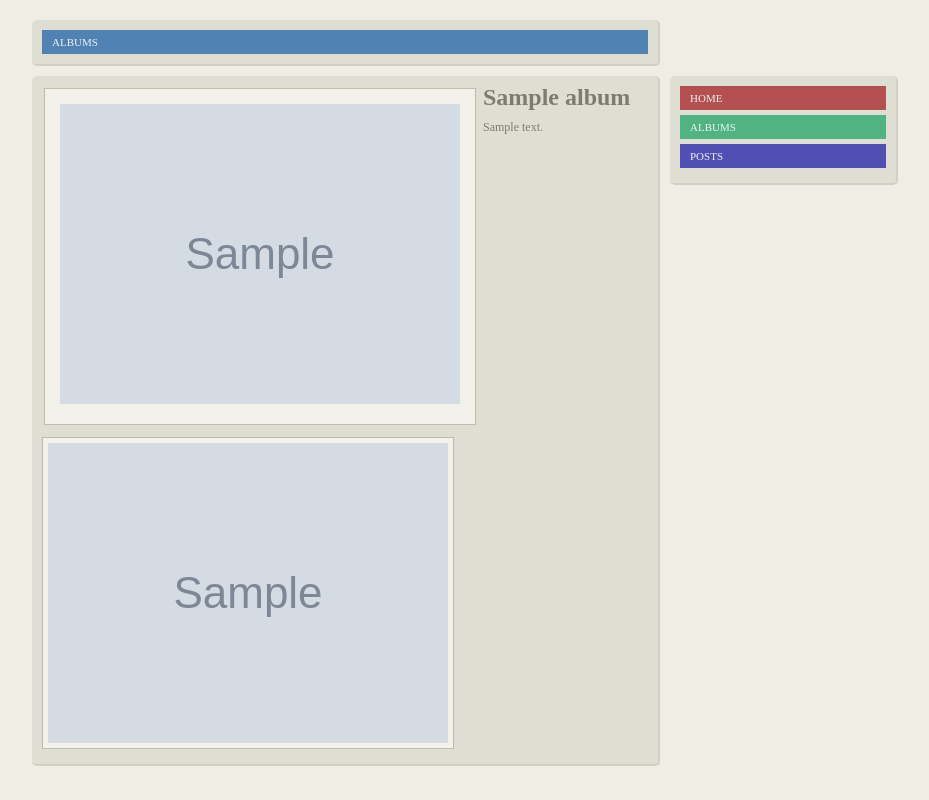
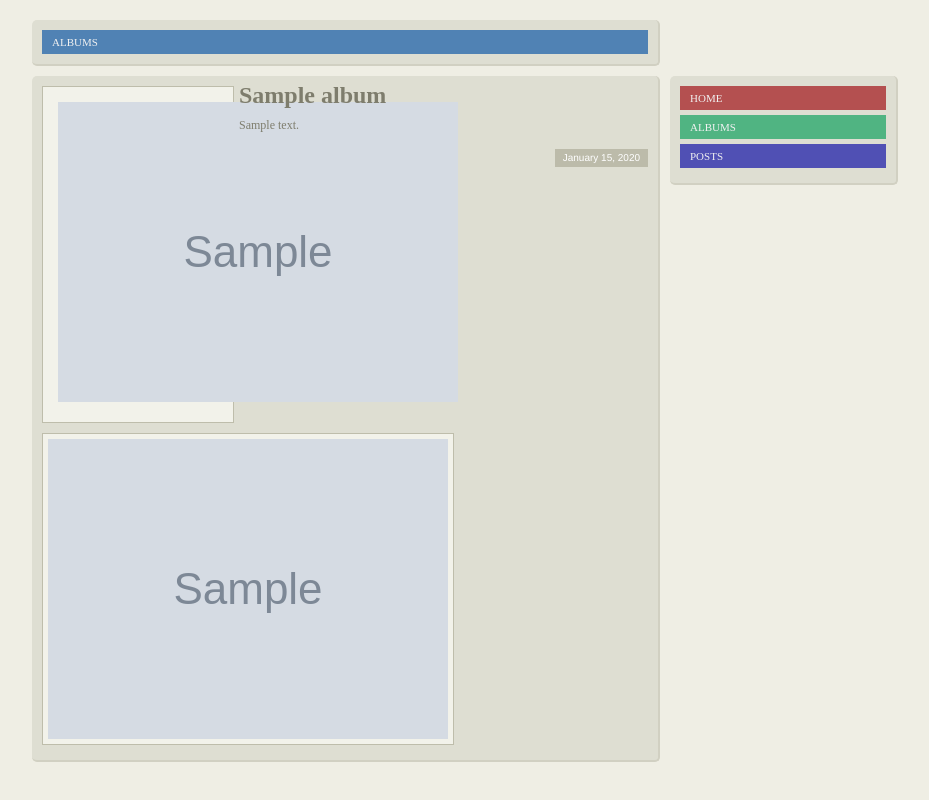
Before and after one commit to nicpottier/cloudwich, a Django app: template templates/album.html in a window 1280 px wide. Shown: the whole page, without its empty margins (158-1087 px from the left). Run offline with Django 3.2, Linux system fonts and the light colour scheme; the template is opened without the code that fills it: most values are stand-ins (such as "Sample title", 1, 10 or a date in 2020); grey boxes marked "Sample" are stand-in pictures; some libraries are stand-ins or nearby versions.

Commit message:
add picasa dates, photo captions

```diff
--- a/cloudyp/picasa.py
+++ b/cloudyp/picasa.py
@@ -6,6 +6,7 @@ class Album:
     def __init__(self, entry, albumId=None):
         self.title = entry.title.text
         self.url = entry.GetHtmlLink()
+        self.date = entry.timestamp.datetime
         if (albumId):
             self.id = albumId
             self.description = entry.subtitle.text
@@ -21,6 +22,7 @@ class Photo:
 
         if (entry.media.thumbnail.count > 0):
             self.thumb = entry.media.thumbnail[0].url
+
         self.id = entry.gphoto_id.text
 
 
@@ -63,6 +65,7 @@ def get_photo(user, albumId, photoId):
     photo = Photo()
     photo.url = feed.media.content[0].url;
     photo.id = feed.gphoto_id
+    photo.caption = feed.subtitle.text
 
     photo.album = get_album(user, albumId)
 
--- a/site_media/style.css
+++ b/site_media/style.css
@@ -356,6 +356,7 @@ a:active,a:focus,input { outline-width: 0; }
 .photos {
   width: 700px;
   padding-top: 10px;
+  clear: both;
 }
 
 .photos img {
@@ -389,18 +390,38 @@ a:active,a:focus,input { outline-width: 0; }
 }
 
 .albumHeader {
-  position: relative;
 }
 
 .albumThumb {
   border: 1px solid #bebdab;
   background: #f2f2ea;
   padding: 15px;
+  float: left;
+  width: 160px;
 }
 
 .albumInfo {
+  position: relative;
   padding-left: 5px;
+  float: left;
+  width: 400px;
 }
+
+.albumDate {
+  color: #FFFFFF;
+  font-size: 10px;
+  font-family: Helvetica;
+  line-height: normal;
+  background: #BCBBAA;
+  margin: 15px 0 0 0;
+  padding: 3px 8px 4px 8px;
+  display: block;
+  overflow: hidden;
+  bottom: 0;
+  position: relative;
+  float: right;
+}
+
 
 h1 {
   margin-top: 0;
--- a/templates/album.html
+++ b/templates/album.html
@@ -16,19 +16,15 @@
 
 <div class="post">
   <div class="box">
-<table>
-<tr>
-  <td width="160">
+
+<div class="albumHeader">
   <div class="albumThumb"><img src="{{album.thumb}}" border="0"/></div>
-  </td>
-  <td>
   <div class="albumInfo">
     <div class="albumTitle"><h1>{{album.title}}</h1></div>
     <div class="albumDescription">{{album.description|markdown|safe}}</div>
   </div>
-  </td>
-</tr>
-</table>
+  <div class="albumDate">{{album.date|date:"F j, Y"}}</div>
+</div>
 
 <div class="photos">
 {% for photo in album.photos %}<a href="/photo/{{ album.id }}/{{ photo.id }}"><img border="0" src="{{photo.thumb}}" /></a></span>{% endfor %}
--- a/templates/photo.html
+++ b/templates/photo.html
@@ -15,11 +15,13 @@
 
   <div class="photo"><img border="0" src="{{photo.url}}" /></div>
 
+  {% if photo.caption %}
   <div class="post">
     <div class="box">
-      caption for this photo
+      {{ photo.caption }}
     </div>
   </div>
+  {% endif %}
 
   </div>
 
```
Also changed, not shown: 1 other file.
